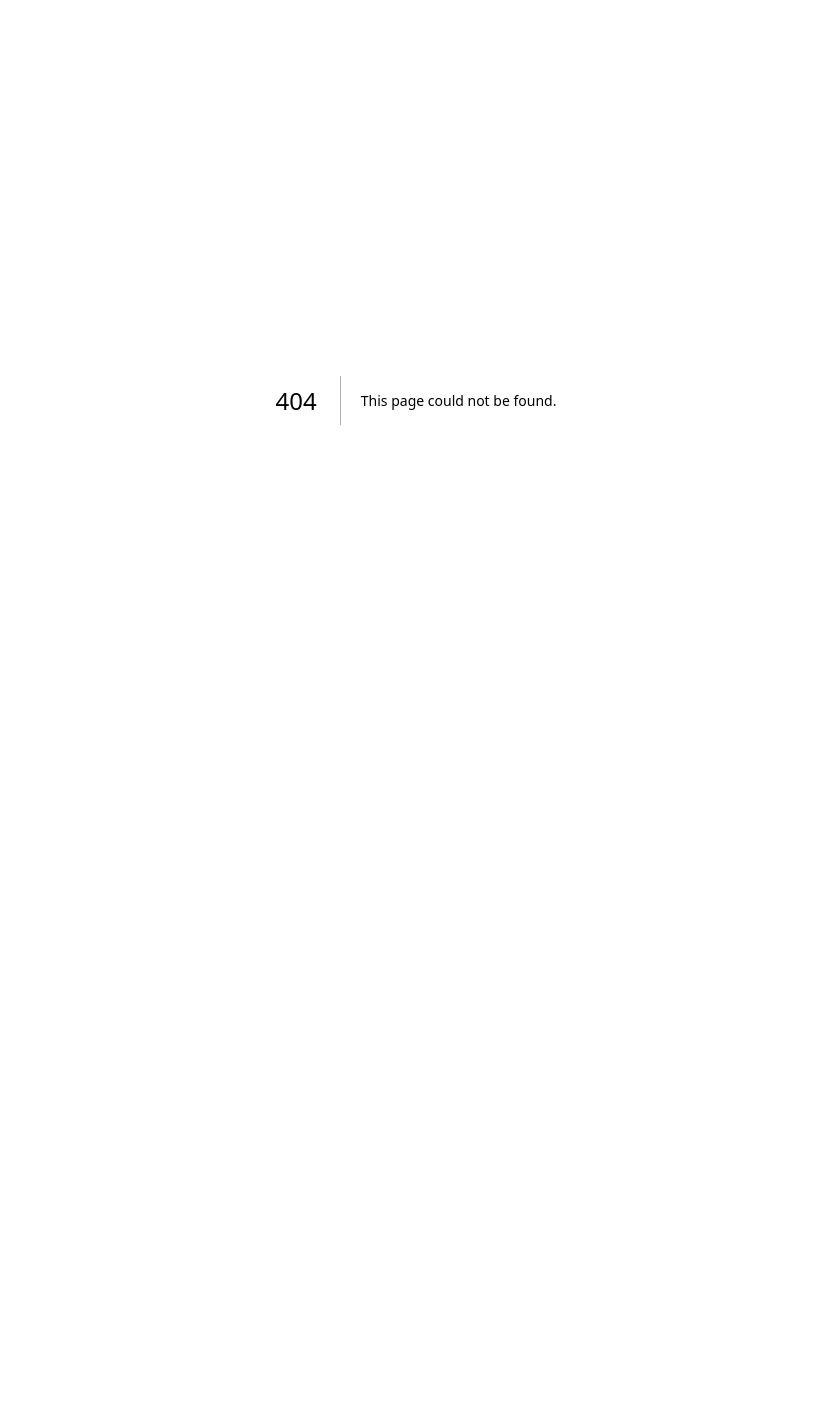
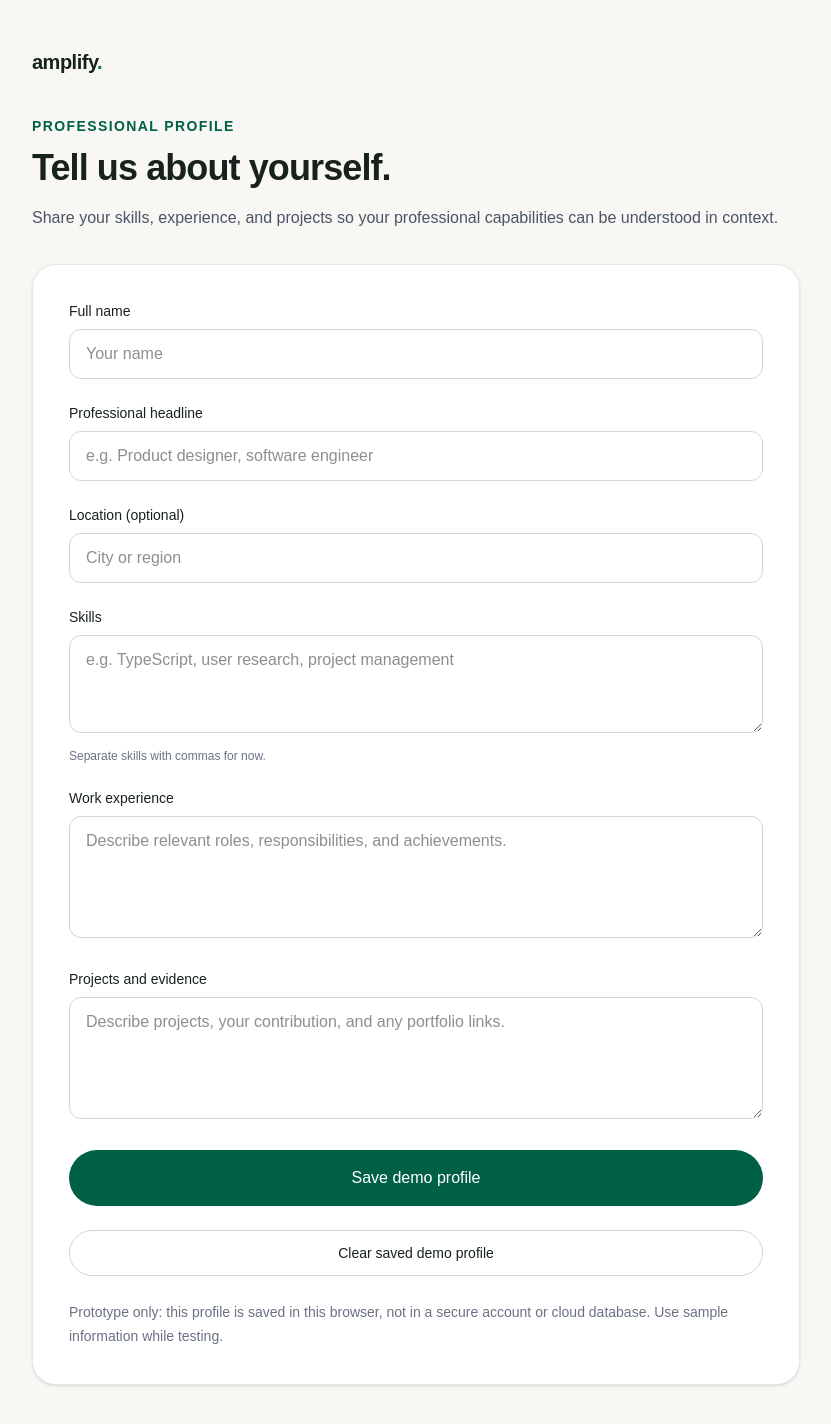
Before and after one commit to pranavlakshyan-369/MVP-Amplify, a Next.js app: page /profile in a window 1280 px wide. Before the commit this address had no page. Shown: the top 1424 px of the page, without its empty margins (224-1055 px from the left). Before the commit the page ends 800 px from the top, so only its background shows below. Built offline with nearby package versions, Linux system fonts and the light colour scheme.

Commit message:
Add browser-saved candidate profile form

```diff
--- /dev/null
+++ b/app/profile/page.tsx
@@ -0,0 +1,223 @@
+
+"use client";
+
+import { useEffect, useState } from "react";
+
+type Profile = {
+  name: string;
+  headline: string;
+  location: string;
+  skills: string;
+  experience: string;
+  projects: string;
+};
+
+const emptyProfile: Profile = {
+  name: "",
+  headline: "",
+  location: "",
+  skills: "",
+  experience: "",
+  projects: "",
+};
+
+const storageKey = "amplify-demo-profile";
+
+export default function ProfilePage() {
+  const [profile, setProfile] = useState<Profile>(emptyProfile);
+  const [loaded, setLoaded] = useState(false);
+  const [message, setMessage] = useState("");
+
+  useEffect(() => {
+    try {
+      const saved = localStorage.getItem(storageKey);
+
+      if (saved) {
+        const parsed: unknown = JSON.parse(saved);
+
+        if (parsed && typeof parsed === "object") {
+          setProfile({ ...emptyProfile, ...parsed } as Profile);
+        }
+      }
+    } catch {
+      setMessage("We couldn't load the saved demo profile.");
+    } finally {
+      setLoaded(true);
+    }
+  }, []);
+
+  function updateField(field: keyof Profile, value: string) {
+    setProfile((current) => ({ ...current, [field]: value }));
+    setMessage("");
+  }
+
+  function handleSubmit(event: React.FormEvent<HTMLFormElement>) {
+    event.preventDefault();
+
+    try {
+      localStorage.setItem(storageKey, JSON.stringify(profile));
+      setMessage("Your demo profile has been saved in this browser.");
+    } catch {
+      setMessage("We couldn't save your profile. Please check browser storage.");
+    }
+  }
+
+  function clearProfile() {
+    try {
+      localStorage.removeItem(storageKey);
+      setProfile(emptyProfile);
+      setMessage("Your saved demo profile has been cleared.");
+    } catch {
+      setMessage("We couldn't clear the saved profile.");
+    }
+  }
+
+  if (!loaded) {
+    return (
+      <main className="min-h-screen bg-[#f8f7f4] p-8 text-[#17221d]">
+        Loading your demo profile...
+      </main>
+    );
+  }
+
+  return (
+    <main className="min-h-screen bg-[#f8f7f4] px-6 py-12 text-[#17221d]">
+      <div className="mx-auto max-w-3xl">
+        <a href="/" className="text-xl font-bold tracking-tight">
+          amplify<span className="text-emerald-700">.</span>
+        </a>
+
+        <div className="mt-10">
+          <p className="text-sm font-semibold uppercase tracking-widest text-emerald-800">
+            Professional profile
+          </p>
+          <h1 className="mt-3 text-4xl font-semibold tracking-tight">
+            Tell us about yourself.
+          </h1>
+          <p className="mt-4 leading-7 text-gray-600">
+            Share your skills, experience, and projects so your professional
+            capabilities can be understood in context.
+          </p>
+        </div>
+
+        <form
+          onSubmit={handleSubmit}
+          className="mt-8 space-y-6 rounded-3xl border border-gray-200 bg-white p-6 shadow-sm sm:p-9"
+        >
+          <div>
+            <label htmlFor="name" className="mb-2 block text-sm font-medium">
+              Full name
+            </label>
+            <input
+              id="name"
+              value={profile.name}
+              onChange={(event) => updateField("name", event.target.value)}
+              required
+              placeholder="Your name"
+              className="w-full rounded-xl border border-gray-300 px-4 py-3 outline-none focus:border-emerald-700"
+            />
+          </div>
+
+          <div>
+            <label htmlFor="headline" className="mb-2 block text-sm font-medium">
+              Professional headline
+            </label>
+            <input
+              id="headline"
+              value={profile.headline}
+              onChange={(event) => updateField("headline", event.target.value)}
+              required
+              placeholder="e.g. Product designer, software engineer"
+              className="w-full rounded-xl border border-gray-300 px-4 py-3 outline-none focus:border-emerald-700"
+            />
+          </div>
+
+          <div>
+            <label htmlFor="location" className="mb-2 block text-sm font-medium">
+              Location (optional)
+            </label>
+            <input
+              id="location"
+              value={profile.location}
+              onChange={(event) => updateField("location", event.target.value)}
+              placeholder="City or region"
+              className="w-full rounded-xl border border-gray-300 px-4 py-3 outline-none focus:border-emerald-700"
+            />
+          </div>
+
+          <div>
+            <label htmlFor="skills" className="mb-2 block text-sm font-medium">
+              Skills
+            </label>
+            <textarea
+              id="skills"
+              value={profile.skills}
+              onChange={(event) => updateField("skills", event.target.value)}
+              required
+              rows={3}
+              placeholder="e.g. TypeScript, user research, project management"
+              className="w-full rounded-xl border border-gray-300 px-4 py-3 outline-none focus:border-emerald-700"
+            />
+            <p className="mt-2 text-xs text-gray-500">
+              Separate skills with commas for now.
+            </p>
+          </div>
+
+          <div>
+            <label htmlFor="experience" className="mb-2 block text-sm font-medium">
+              Work experience
+            </label>
+            <textarea
+              id="experience"
+              value={profile.experience}
+              onChange={(event) => updateField("experience", event.target.value)}
+              rows={4}
+              placeholder="Describe relevant roles, responsibilities, and achievements."
+              className="w-full rounded-xl border border-gray-300 px-4 py-3 outline-none focus:border-emerald-700"
+            />
+          </div>
+
+          <div>
+            <label htmlFor="projects" className="mb-2 block text-sm font-medium">
+              Projects and evidence
+            </label>
+            <textarea
+              id="projects"
+              value={profile.projects}
+              onChange={(event) => updateField("projects", event.target.value)}
+              rows={4}
+              placeholder="Describe projects, your contribution, and any portfolio links."
+              className="w-full rounded-xl border border-gray-300 px-4 py-3 outline-none focus:border-emerald-700"
+            />
+          </div>
+
+          <button
+            type="submit"
+            className="w-full rounded-full bg-emerald-800 px-6 py-4 font-medium text-white transition hover:bg-emerald-900"
+          >
+            Save demo profile
+          </button>
+
+          {message && (
+            <p role="status" className="rounded-xl bg-emerald-50 p-4 text-sm text-emerald-900">
+              {message}
+            </p>
+          )}
+
+          <button
+            type="button"
+            onClick={clearProfile}
+            className="w-full rounded-full border border-gray-300 px-6 py-3 text-sm font-medium hover:bg-gray-50"
+          >
+            Clear saved demo profile
+          </button>
+
+          <p className="text-sm leading-6 text-gray-500">
+            Prototype only: this profile is saved in this browser, not in a
+            secure account or cloud database. Use sample information while testing.
+          </p>
+        </form>
+      </div>
+    </main>
+  );
+}
```
